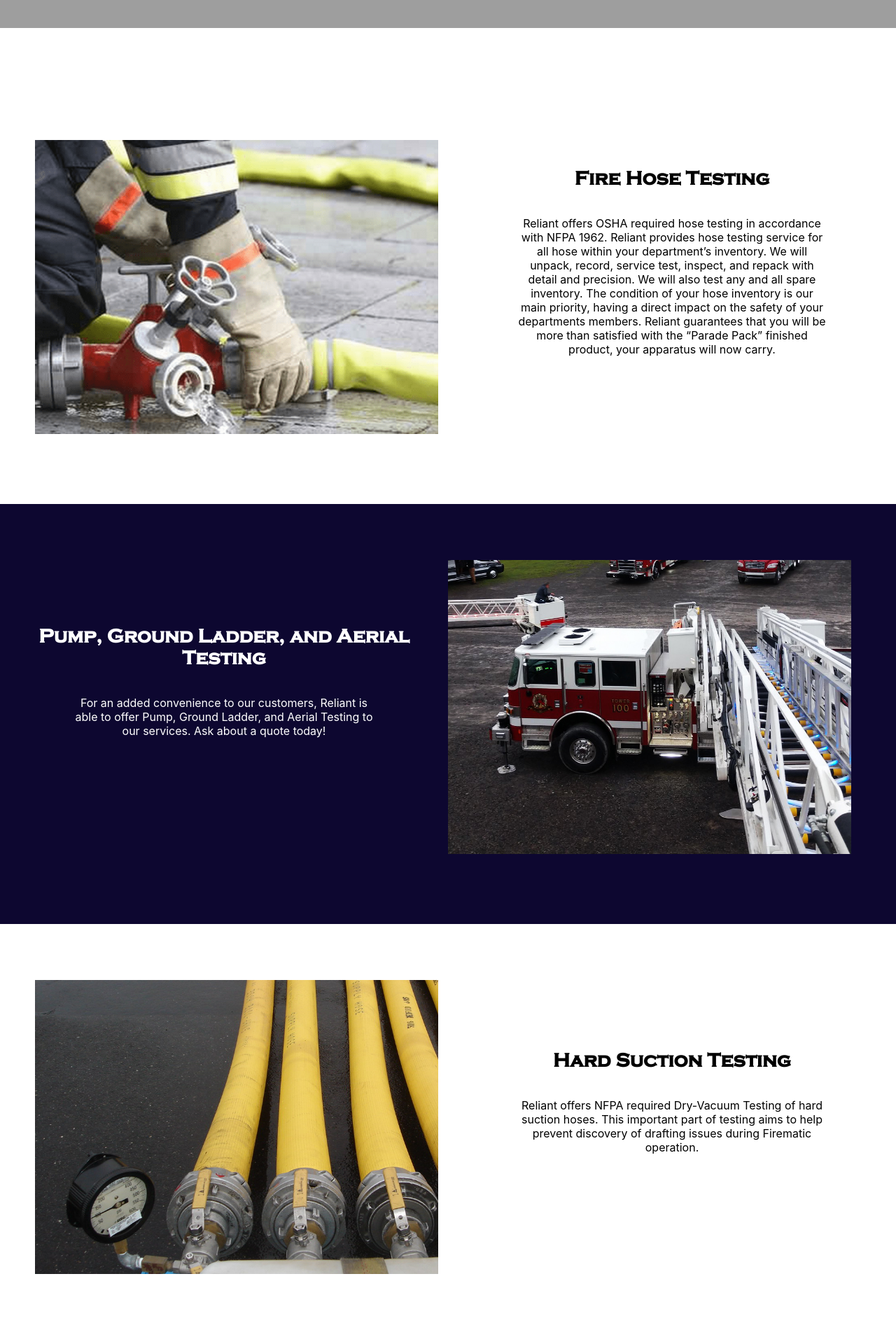
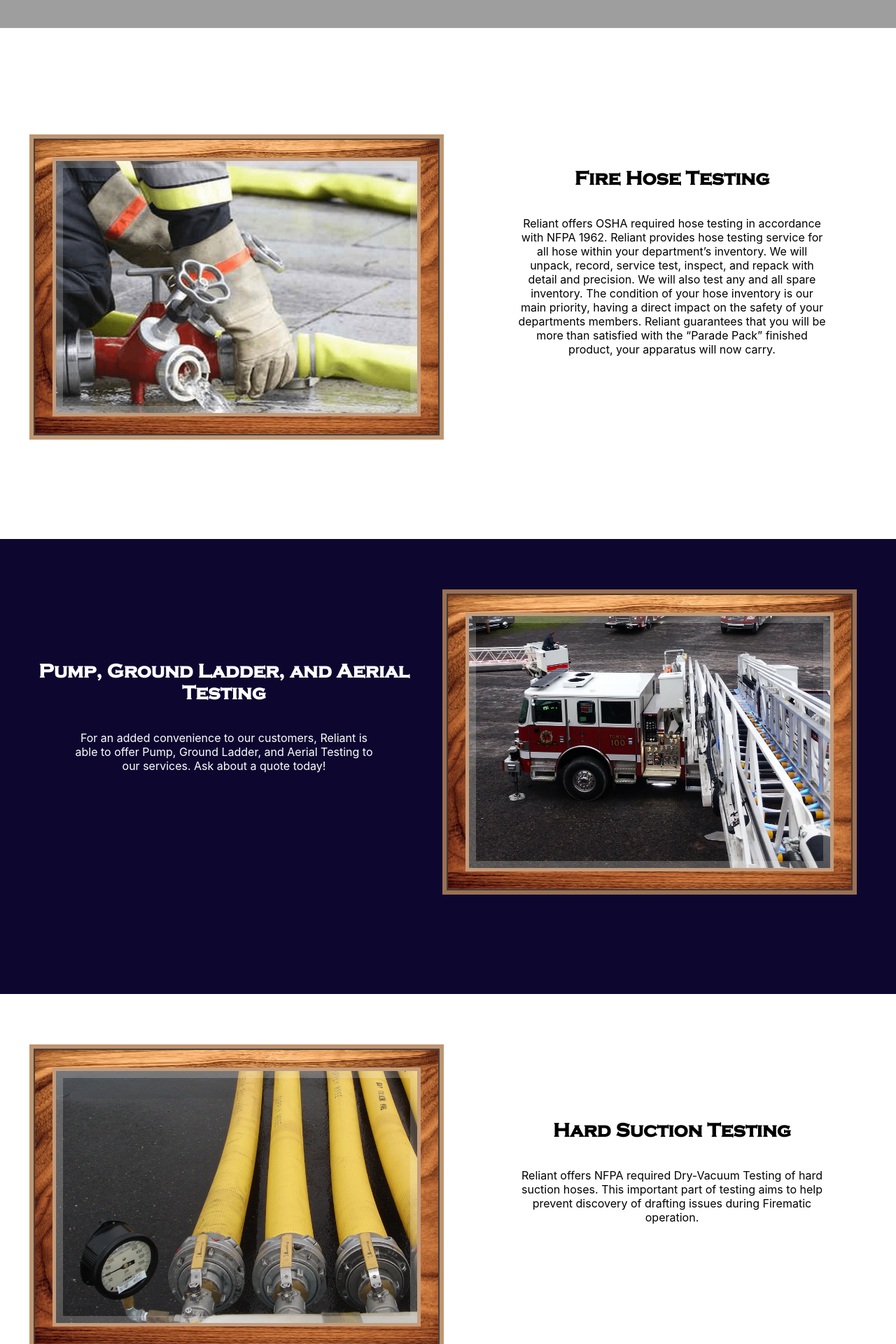
Before and after one commit to rickyrojas1/reliant, a React (Create React App) app: page /services in a window 1280 px wide. Shown: the part 660-2580 px from the top of the page at 70% size. Built offline with nearby package versions, Linux system fonts and the light colour scheme; grey boxes are pictures that could not be loaded.

Commit message:
Frames on Frames on Frames

```diff
--- a/src/components/AboutUsPage/AboutUsPage.scss
+++ b/src/components/AboutUsPage/AboutUsPage.scss
@@ -1,6 +1,9 @@
 .members-row{
     display: grid ;
     grid-template-columns: 1fr 1fr;
+    h2{
+    font-family: Rajdhani, serif;
+    }
 }
 
 .member{
@@ -13,5 +16,8 @@
     //border: 1px solid red;
     padding: 50px 100px;
     margin-right: 700px;
+    h2{
+    font-family: Rajdhani, serif;
+    }
 
 }
--- a/src/components/ServicePage/ServicePage.scss
+++ b/src/components/ServicePage/ServicePage.scss
@@ -18,7 +18,8 @@
   display: grid;
   grid-template-columns: 1fr 1fr;
   min-height: 500px;
-  padding-bottom: 100px;
+  //padding-bottom: 100px;
+  padding-bottom: 150px;
 }
 
 .img-1 {
@@ -29,7 +30,20 @@
   width: 90%;
   margin-left: 50px;
   margin-top: 80px;
+
+  border-image: url("../../images/Wood-Grain.jpg") 80 80 80 80 stretch stretch;
+	border-color: #f4be52;
+	border-style: inset;
+	border-width: 25px;
+  box-sizing: border-box;
+  box-shadow:
+  0 0 0 15px rgba(244, 240, 236, 0.226) inset,
+  0 0 0 8px rgba(180, 131, 90, 0.851),
+  0 0 0 5px rgb(180, 130, 90) inset;
+  outline: 2px solid rgba(51, 51, 51, 0.851);
+  outline-offset: 0px;
 }
+
 
 .img-2 {
   background-image: url("../../images/Fire-Truck.jpg");
@@ -39,6 +53,18 @@
   width: 90%;
   margin-right: 50px;
   margin-top: 80px;
+
+  border-image: url("../../images/Wood-Grain.jpg") 80 80 80 80 stretch stretch;
+	border-color: #f4be52;
+	border-style: inset;
+	border-width: 25px;
+  box-sizing: border-box;
+  box-shadow:
+  0 0 0 15px rgba(244, 240, 236, 0.226) inset,
+  0 0 0 8px rgba(180, 131, 90, 0.851),
+  0 0 0 5px rgb(180, 130, 90) inset;
+  outline: 2px solid rgba(51, 51, 51, 0.851);
+  outline-offset: 0px;
 }
 
 .blue {
@@ -54,6 +80,18 @@
   width: 90%;
   margin-left: 50px;
   margin-top: 80px;
+
+  border-image: url("../../images/Wood-Grain.jpg") 80 80 80 80 stretch stretch;
+	border-color: #f4be52;
+	border-style: inset;
+	border-width: 25px;
+  box-sizing: border-box;
+  box-shadow:
+  0 0 0 15px rgba(244, 240, 236, 0.226) inset,
+  0 0 0 8px rgba(180, 131, 90, 0.851),
+  0 0 0 5px rgb(180, 130, 90) inset;
+  outline: 2px solid rgba(51, 51, 51, 0.851);
+  outline-offset: 0px;
 }
 
 .service {
```
Also changed, not shown: src/images/Wood-Grain.jpg (added).
